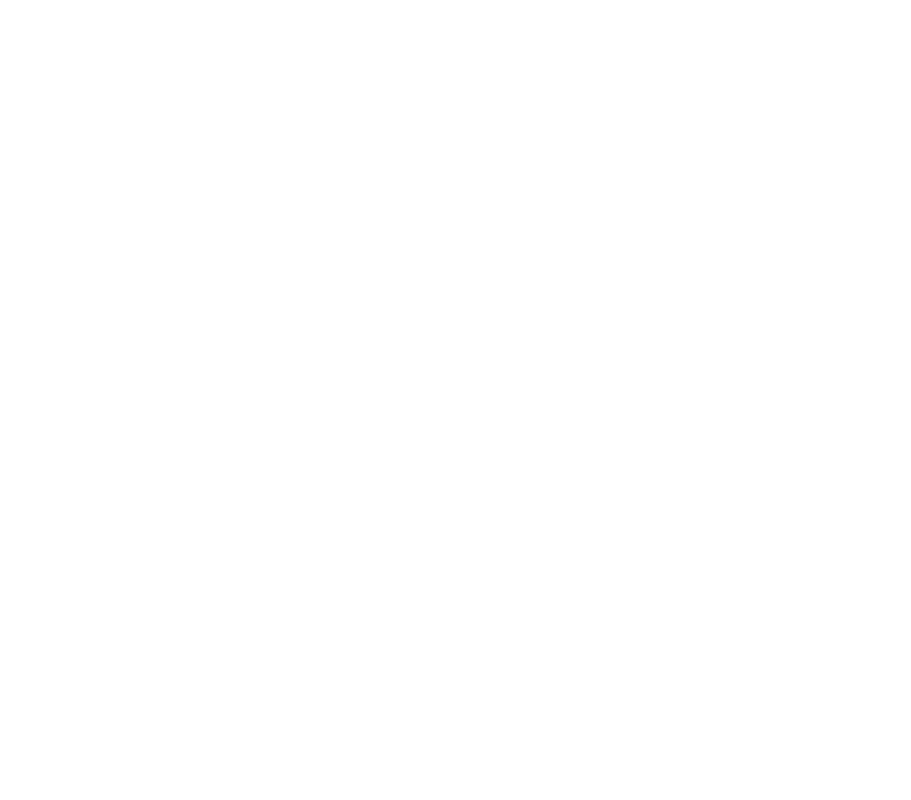
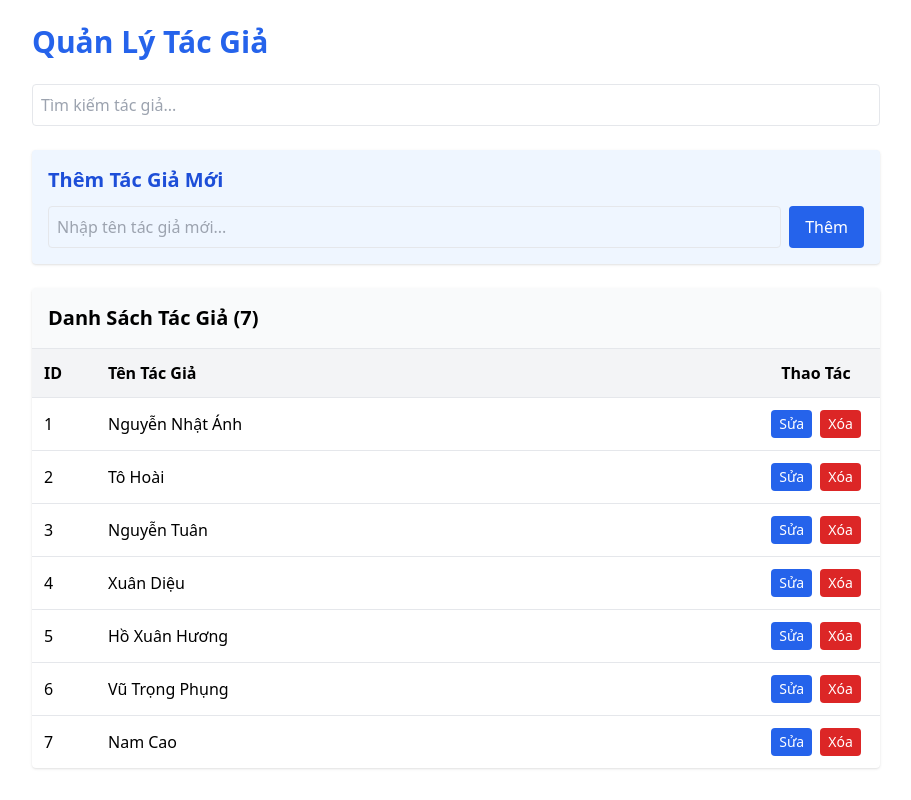
Before and after one commit to haolenhat/library-FE-reactjs, a React (Vite) app: page /ManageAuthors in a window 1280 px wide. Before the commit this address had no page. Shown: the whole page, without its empty margins (184-1095 px from the left). Built offline with nearby package versions, Linux system fonts and the light colour scheme.

Commit message:
add ManageAuthor page

```diff
--- a/src/App.jsx
+++ b/src/App.jsx
@@ -5,6 +5,7 @@
 import Dashboard from './pages/Dashboard'
 import Login from './pages/Login'
 import Register from './pages/Register'
+import ManageAuthors from './pages/ManageAuthor'
 
 function App() {
   const [count, setCount] = useState(0)
@@ -14,6 +15,7 @@
       <Route path="/" element={<Login />} />
       <Route path="/register" element={<Register />} />
       <Route path="/dashboard" element={<Dashboard />} />
+      <Route path="/ManageAuthors" element={<ManageAuthors />} />
     </Routes>
   )
 }
--- a/src/pages/Dashboard.jsx
+++ b/src/pages/Dashboard.jsx
@@ -44,11 +44,15 @@
     URL.revokeObjectURL(url);
   };
 
-
   // Xử lý đăng xuất
   const handleLogout = () => {
     localStorage.removeItem("user"); // Xóa dữ liệu đăng nhập
     navigate("/"); // Chuyển hướng về trang đăng nhập
+  };
+
+  // hàm xử lý click cho thẻ li
+  const handleAuthorManagement = () => {
+    navigate("/ManageAuthors"); // Chuyển hướng đến trang quản lý tác giả
   };
 
   return (
@@ -57,13 +61,14 @@
     <div className="w-1/5 bg-teal-500 text-white">
         <div className="p-4 text-lg font-bold">QUẢN LÍ THƯ VIỆN Nhóm 3</div>
         <ul className="space-y-2">
-            <li className="p-2 hover:bg-teal-600 cursor-pointer">Trang chủ</li>
+            <li className="p-2 hover:bg-teal-600 cursor-pointer" onClick={handleAuthorManagement}> Quản lý Tác giả </li>
+            {/* <li className="p-2 hover:bg-teal-600 cursor-pointer">Trang chủ</li>
             <li className="p-2 hover:bg-teal-600 cursor-pointer">Hệ thống</li>
             <li className="p-2 hover:bg-teal-600 cursor-pointer">Danh mục</li>
             <li className="p-2 hover:bg-teal-600 cursor-pointer">Quản lý kho kệ</li>
             <li className="p-2 hover:bg-teal-600 cursor-pointer">Quản lý xuất nhập</li>
             <li className="p-2 hover:bg-teal-600 cursor-pointer">Quản lý mượn trả</li>
-            <li className="p-2 hover:bg-teal-600 cursor-pointer">Báo cáo</li>
+            <li className="p-2 hover:bg-teal-600 cursor-pointer">Báo cáo</li> */}
         </ul>
     </div>
     {/* Main Content */}
--- /dev/null
+++ b/src/pages/ManageAuthor.jsx
@@ -0,0 +1,159 @@
+import React, { useState } from 'react';
+
+const ManageAuthors = () => {
+  // Dữ liệu mẫu cho tác giả
+  const [authors, setAuthors] = useState([
+    { author_id: 1, author_name: "Nguyễn Nhật Ánh" },
+    { author_id: 2, author_name: "Tô Hoài" },
+    { author_id: 3, author_name: "Nguyễn Tuân" },
+    { author_id: 4, author_name: "Xuân Diệu" },
+    { author_id: 5, author_name: "Hồ Xuân Hương" },
+    { author_id: 6, author_name: "Vũ Trọng Phụng" },
+    { author_id: 7, author_name: "Nam Cao" }
+  ]);
+
+  const [newAuthor, setNewAuthor] = useState("");
+  const [searchTerm, setSearchTerm] = useState("");
+  const [editingId, setEditingId] = useState(null);
+  const [editValue, setEditValue] = useState("");
+
+  // Hàm thêm tác giả mới (giả lập)
+  const handleAddAuthor = () => {
+    if (newAuthor.trim() !== "") {
+      const newId = Math.max(...authors.map(a => a.author_id)) + 1;
+      setAuthors([...authors, { author_id: newId, author_name: newAuthor }]);
+      setNewAuthor("");
+    }
+  };
+
+  // Hàm xóa tác giả (giả lập)
+  const handleDeleteAuthor = (id) => {
+    setAuthors(authors.filter(author => author.author_id !== id));
+  };
+
+  // Hàm bắt đầu chỉnh sửa
+  const startEditing = (author) => {
+    setEditingId(author.author_id);
+    setEditValue(author.author_name);
+  };
+
+  // Hàm lưu chỉnh sửa
+  const saveEdit = () => {
+    if (editValue.trim() !== "") {
+      setAuthors(authors.map(author =>
+        author.author_id === editingId ?
+        { ...author, author_name: editValue } : author
+      ));
+      setEditingId(null);
+    }
+  };
+
+  // Lọc tác giả theo từ khóa tìm kiếm
+  const filteredAuthors = authors.filter(author =>
+    author.author_name.toLowerCase().includes(searchTerm.toLowerCase())
+  );
+
+  return (
+    <div className="max-w-4xl mx-auto p-6">
+      <h1 className="text-3xl font-bold mb-6 text-blue-600">Quản Lý Tác Giả</h1>
+
+      {/* Phần tìm kiếm */}
+      <div className="mb-6">
+        <div className="flex gap-4">
+          <input
+            type="text"
+            placeholder="Tìm kiếm tác giả..."
+            className="p-2 border rounded flex-grow focus:outline-none focus:ring-2 focus:ring-blue-500"
+            value={searchTerm}
+            onChange={(e) => setSearchTerm(e.target.value)}
+          />
+        </div>
+      </div>
+
+      {/* Phần thêm tác giả mới */}
+      <div className="mb-6 bg-blue-50 p-4 rounded shadow">
+        <h2 className="text-xl font-semibold mb-3 text-blue-700">Thêm Tác Giả Mới</h2>
+        <div className="flex gap-2">
+          <input
+            type="text"
+            placeholder="Nhập tên tác giả mới..."
+            className="p-2 border rounded flex-grow focus:outline-none focus:ring-2 focus:ring-blue-500"
+            value={newAuthor}
+            onChange={(e) => setNewAuthor(e.target.value)}
+          />
+          <button
+            onClick={handleAddAuthor}
+className="bg-blue-600 text-white px-4 py-2 rounded hover:bg-blue-700 transition-colors"
+          >
+            Thêm
+          </button>
+        </div>
+      </div>
+
+      {/* Danh sách tác giả */}
+      <div className="bg-white rounded shadow overflow-hidden">
+        <h2 className="text-xl font-semibold p-4 bg-gray-50 border-b">
+          Danh Sách Tác Giả ({filteredAuthors.length})
+        </h2>
+
+        {filteredAuthors.length > 0 ? (
+          <table className="w-full">
+            <thead>
+              <tr className="bg-gray-100 text-left">
+                <th className="p-3 font-semibold w-16">ID</th>
+                <th className="p-3 font-semibold">Tên Tác Giả</th>
+                <th className="p-3 font-semibold w-32 text-center">Thao Tác</th>
+              </tr>
+            </thead>
+            <tbody>
+              {filteredAuthors.map(author => (
+                <tr key={author.author_id} className="border-t hover:bg-gray-50">
+                  <td className="p-3">{author.author_id}</td>
+                  <td className="p-3">
+                    {editingId === author.author_id ? (
+                      <input
+                        type="text"
+                        className="p-1 border rounded w-full"
+                        value={editValue}
+                        onChange={(e) => setEditValue(e.target.value)}
+                      />
+                    ) : (
+                        author.author_name
+                    )}
+                  </td>
+                  <td className="p-3 flex justify-center gap-2">
+                    {editingId === author.author_id ? (
+                      <button
+                        onClick={saveEdit}
+                        className="bg-green-600 text-white px-2 py-1 rounded text-sm hover:bg-green-700"
+                      >
+                        Lưu
+                      </button>
+                    ) : (
+                      <button
+                        onClick={() => startEditing(author)}
+                        className="bg-blue-600 text-white px-2 py-1 rounded text-sm hover:bg-blue-700"
+                      >
+                        Sửa
+                      </button>
+                    )}
+                    <button
+                      onClick={() => handleDeleteAuthor(author.author_id)}
+                      className="bg-red-600 text-white px-2 py-1 rounded text-sm hover:bg-red-700"
+                    >
+                      Xóa
+                    </button>
+                  </td>
+                </tr>
+              ))}
+            </tbody>
+          </table>
+        ) : (
+          <p className="p-4 text-center text-gray-500">Không tìm thấy tác giả nào</p>
+        )}
+      </div>
+    </div>
+  );
+};
+
+export default ManageAuthors;
```
